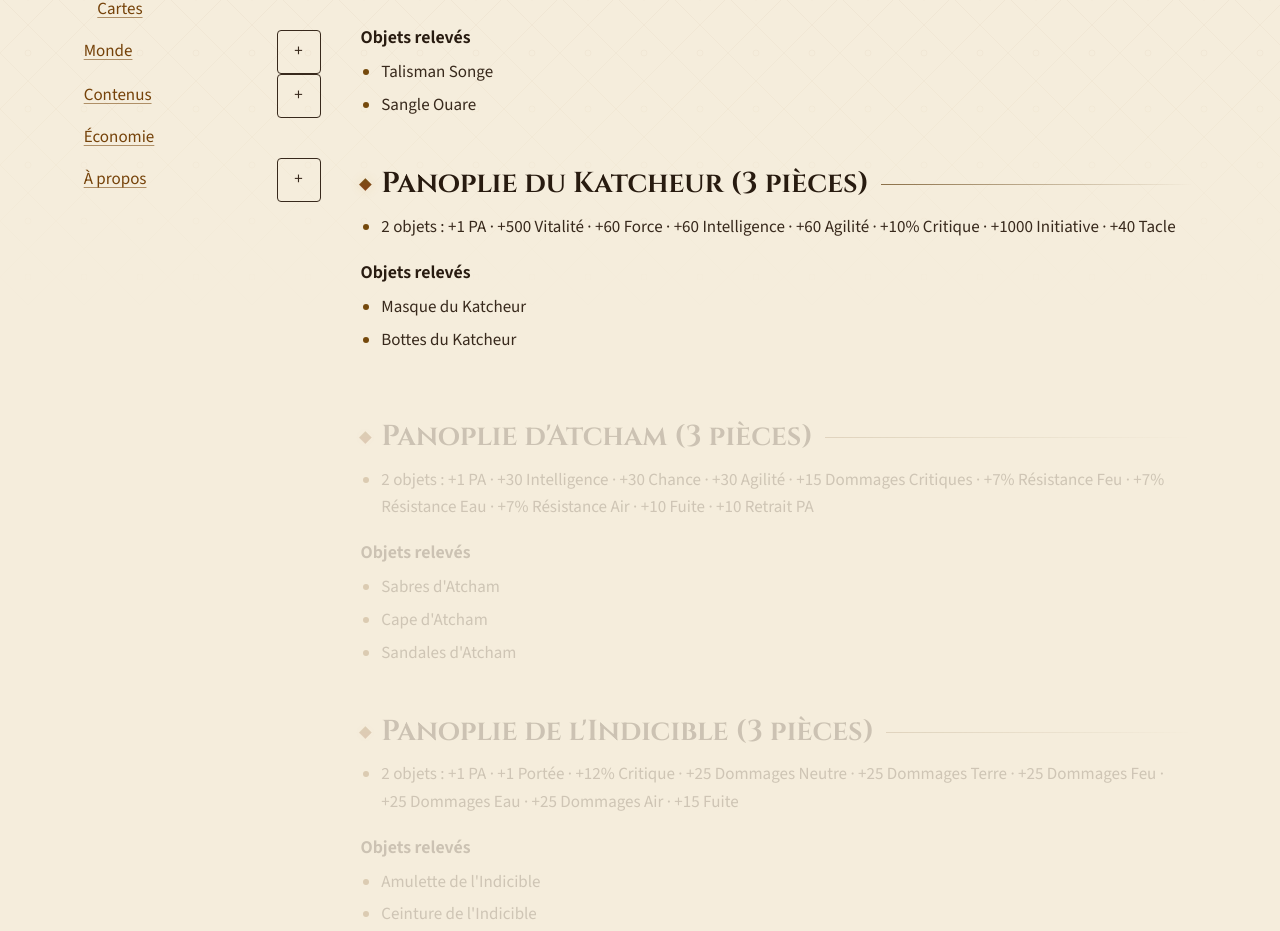
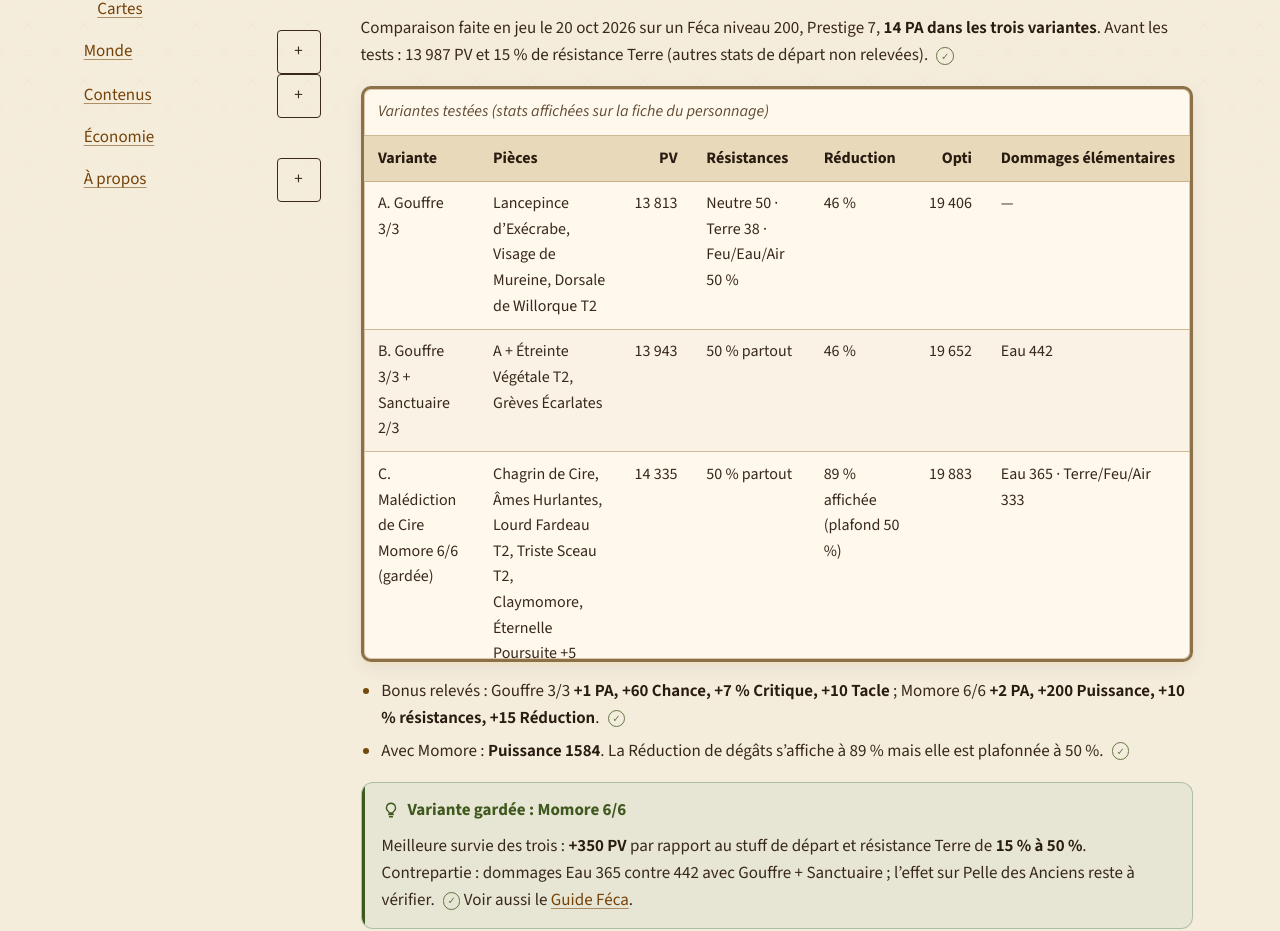
Before and after one commit to sNking06/rpgmasters-wiki, a Next.js app: page /equipement/panoplies in a window 1280 px wide. Shown: the part 479-1410 px from the top of the page. Built offline with nearby package versions, Linux system fonts and the light colour scheme.

Commit message:
Données 18-20/10/2026 : panoplie Momore 6/6 et comparatif, scores Kralamoure, reset 01:30, cap bouclier 40 %, Auto/inactivité, Chasse ciblée, énergie illimitée ; date 11-20 oct

```diff
--- a/app/equipement/panoplies/page.tsx
+++ b/app/equipement/panoplies/page.tsx
@@ -1,4 +1,24 @@
 import items from '@/data/items.json';
-import {PageHeader} from '@/components/ui';
+import Link from 'next/link';
+import {M, PageHeader, Section, TableWrap, Tip} from '@/components/ui';
 export const metadata={title:'Panoplies'};
-export default function Page(){const sets=new Map<string,Set<string>>();for(const item of items){if('set' in item && item.set && 'set_bonus' in item && item.set_bonus){if(!sets.has(item.set))sets.set(item.set,new Set());sets.get(item.set)!.add(item.set_bonus);}}return <><PageHeader title="Panoplies" intro="Bonus de panoplie présents dans le relevé des objets."/>{[...sets].map(([name,bonuses])=><section className="section" key={name}><h2>{name}</h2><ul>{[...bonuses].map(b=><li key={b}>{b}</li>)}</ul><h3>Objets relevés</h3><ul>{items.filter(i=>'set' in i && i.set===name).map(i=><li key={i.name}>{i.name}</li>)}</ul></section>)}</>;}
+const TESTS:[string,string,string,string,string,string,string][]=[
+ ['A. Gouffre 3/3','Lancepince d’Exécrabe, Visage de Mureine, Dorsale de Willorque T2','13 813','Neutre 50 · Terre 38 · Feu/Eau/Air 50 %','46 %','19 406','—'],
+ ['B. Gouffre 3/3 + Sanctuaire 2/3','A + Étreinte Végétale T2, Grèves Écarlates','13 943','50 % partout','46 %','19 652','Eau 442'],
+ ['C. Malédiction de Cire Momore 6/6 (gardée)','Chagrin de Cire, Âmes Hurlantes, Lourd Fardeau T2, Triste Sceau T2, Claymomore, Éternelle Poursuite +5','14 335','50 % partout','89 % affichée (plafond 50 %)','19 883','Eau 365 · Terre/Feu/Air 333'],
+];
+function Tests(){return <Section id="tests-feca" title="Panoplies défensives testées sur Féca (20 oct 2026)">
+  <p>Comparaison faite en jeu le 20 oct 2026 sur un Féca niveau 200, Prestige 7, <strong>14 PA dans les trois variantes</strong>. Avant les tests : 13 987 PV et 15 % de résistance Terre (autres stats de départ non relevées). <M s="T" /></p>
+  <TableWrap caption="Variantes testées (stats affichées sur la fiche du personnage)">
+    <thead><tr><th>Variante</th><th>Pièces</th><th className="num">PV</th><th>Résistances</th><th>Réduction</th><th className="num">Opti</th><th>Dommages élémentaires</th></tr></thead>
+    <tbody>{TESTS.map(r=><tr key={r[0]}>{r.map((c,i)=><td key={i} className={i===2||i===5?'num':undefined}>{c}</td>)}</tr>)}</tbody>
+  </TableWrap>
+  <ul>
+    <li>Bonus relevés : Gouffre 3/3 <strong>+1 PA, +60 Chance, +7 % Critique, +10 Tacle</strong> ; Momore 6/6 <strong>+2 PA, +200 Puissance, +10 % résistances, +15 Réduction</strong>. <M s="T" /></li>
+    <li>Avec Momore : <strong>Puissance 1584</strong>. La Réduction de dégâts s’affiche à 89 % mais elle est plafonnée à 50 %. <M s="T" /></li>
+  </ul>
+  <Tip title="Variante gardée : Momore 6/6">
+    <p>Meilleure survie des trois : <strong>+350 PV</strong> par rapport au stuff de départ et résistance Terre de <strong>15 % à 50 %</strong>. Contrepartie : dommages Eau 365 contre 442 avec Gouffre + Sanctuaire ; l’effet sur Pelle des Anciens reste à vérifier. <M s="T" /> Voir aussi le <Link href="/personnage/classes/feca/#panoplie">Guide Féca</Link>.</p>
+  </Tip>
+</Section>;}
+export default function Page(){const sets=new Map<string,Set<string>>();for(const item of items){if('set' in item && item.set && 'set_bonus' in item && item.set_bonus){if(!sets.has(item.set))sets.set(item.set,new Set());sets.get(item.set)!.add(item.set_bonus);}}return <><PageHeader title="Panoplies" intro="Bonus de panoplie présents dans le relevé des objets, et comparatif testé en jeu sur Féca."/><Tests/>{[...sets].map(([name,bonuses])=><section className="section" key={name}><h2>{name}</h2><ul>{[...bonuses].map(b=><li key={b}>{b}</li>)}</ul><h3>Objets relevés</h3><ul>{items.filter(i=>'set' in i && i.set===name).map(i=><li key={i.name}>{i.name}</li>)}</ul></section>)}</>;}
--- a/lib/site.ts
+++ b/lib/site.ts
@@ -4,8 +4,8 @@ export const SITE_NAME = 'Wiki RpgMasters (non officiel)';
 export const SITE_DESCRIPTION =
   'Wiki de fans NON OFFICIEL pour RpgMasters : classes, Crâ, caractéristiques, arène, saison, énergie, XP, Prestige. Uniquement des faits relevés sur les pages publiques.';
 export const GAME_URL = 'https://rpgmasters.houk.fr';
-export const DATA_DATE = '11 oct 2026';
-export const DATA_DATE_LABEL = 'Données du 11 au 15 oct 2026';
+export const DATA_DATE = '20 oct 2026';
+export const DATA_DATE_LABEL = 'Données du 11 au 20 oct 2026';
 export const SEASON_NAME = 'Saison Héroïque';
 export const SEASON_END = 'lundi 12 oct 08:00 (Paris)';
 export const SEASON_DATES = 'du vendredi 9 octobre 2026 à 18:00 au lundi 12 octobre 2026 à 08:00 (heure de Paris)';
```
Also changed, not shown: app/contenus/kralamoure/page.tsx (+12 -2 lines), app/debuter/energie-xp/page.tsx (+30 -0 lines), app/economie/page.tsx (+7 -0 lines), content/feca.tsx (+6 -2 lines).
